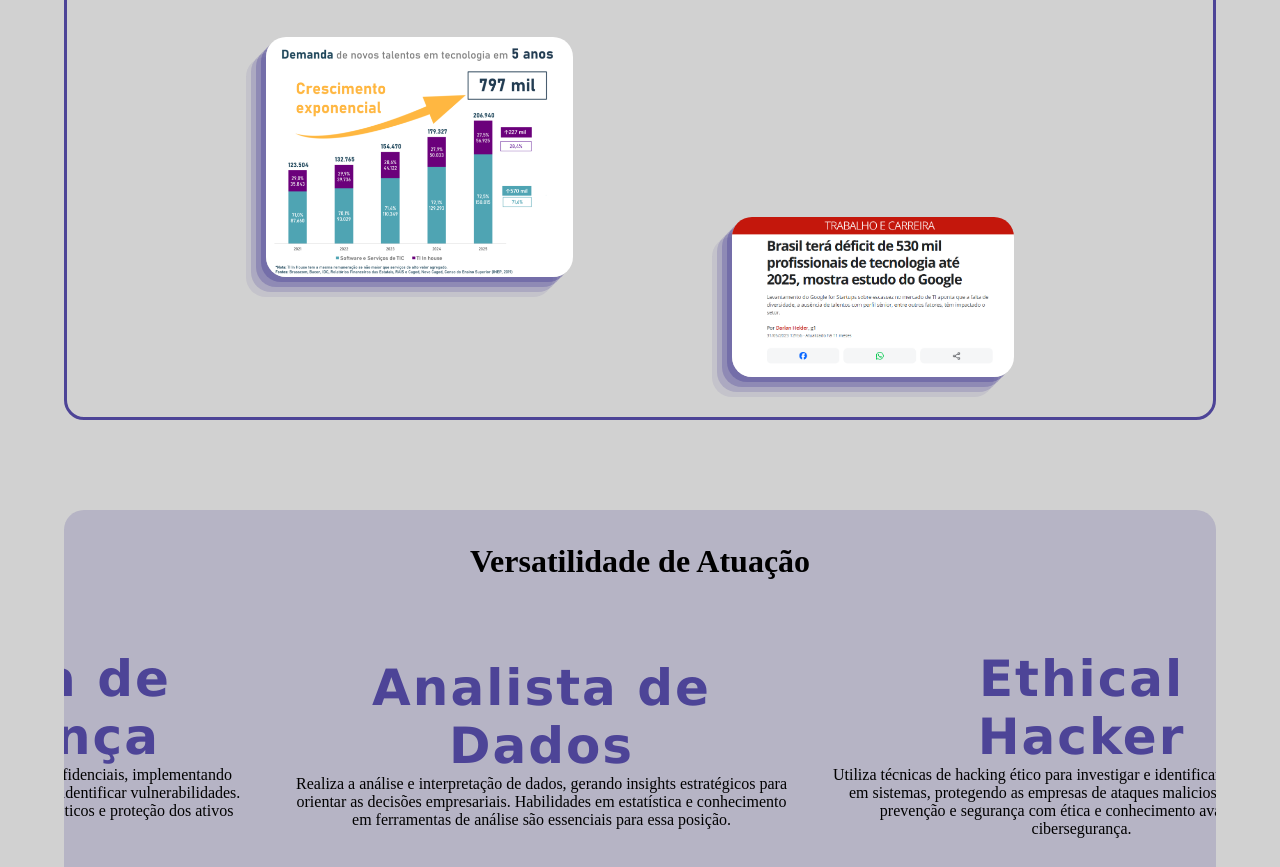
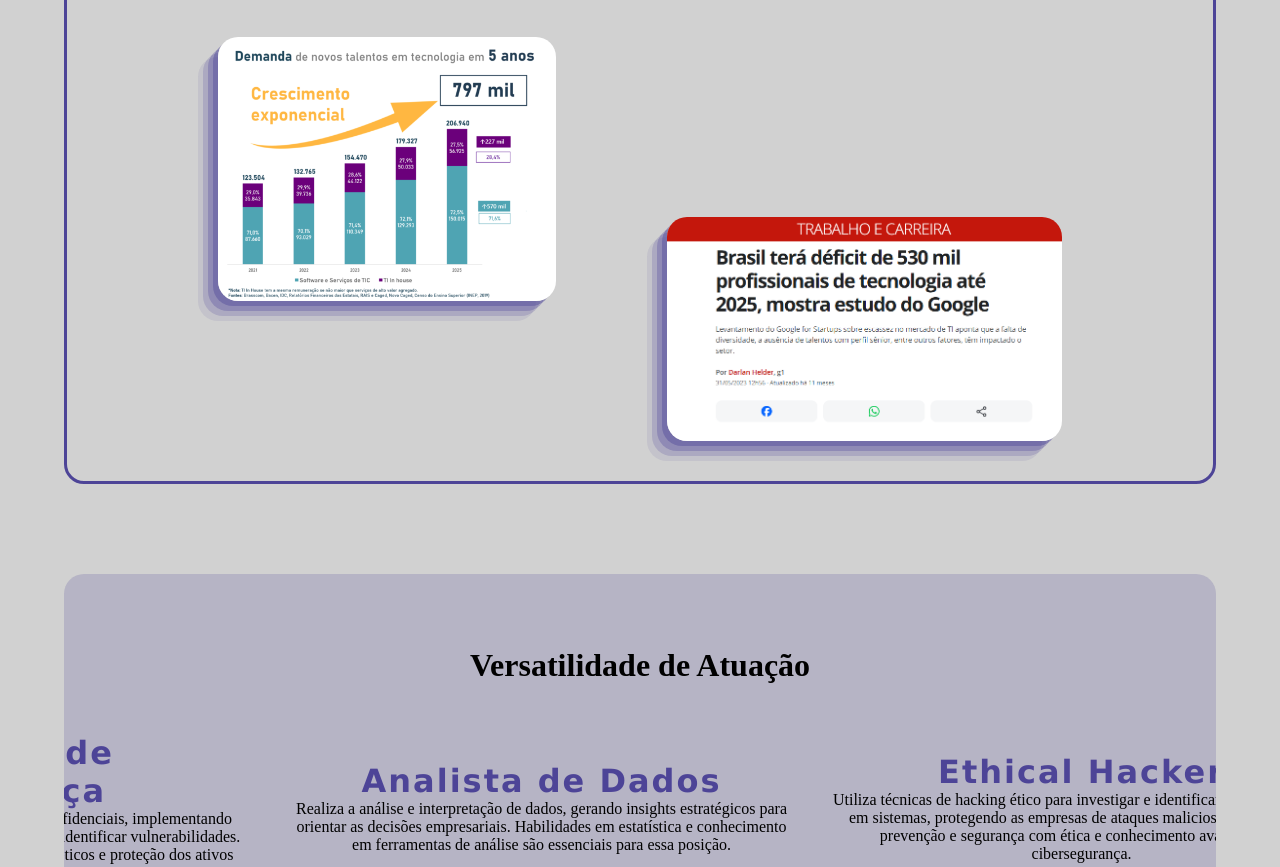
Before and after one commit to arcanjo06/siteADS, a plain HTML site: page index.html in a window 1280 px wide. Shown: the part 605-1472 px from the top of the page. Drawn offline with Linux system fonts and the light colour scheme.

Commit message:
Add files via upload

```diff
--- a/style.css
+++ b/style.css
@@ -79,13 +79,13 @@ body{
 .box .img-box .img1{
     margin-bottom: auto;
     width: auto;
-    height: 30vh;
+    height: 33vh;
 }
 
 .box .img-box .img2{
     margin-top: 180px;
     width: auto;
-    height: 20vh;
+    height: 28vh;
 }
 
 .box .img-box img{
@@ -132,7 +132,7 @@ body{
 }
 .carousel-text h1{
     color: rgb(77, 68, 151);
-    font-size: 50px;
+    font-size: 2rem;
     font-weight: 600;
     letter-spacing: 2px;
     margin-left: 50px;
@@ -141,7 +141,7 @@ body{
 }
 .carousel-text p{
     color: black;
-    font-size: 50px;
+    font-size: 1rem;
     font-weight: 600;
     letter-spacing: 2px;
     margin-left: 50px;
```
